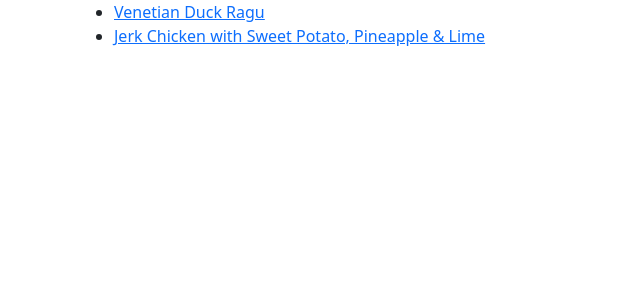
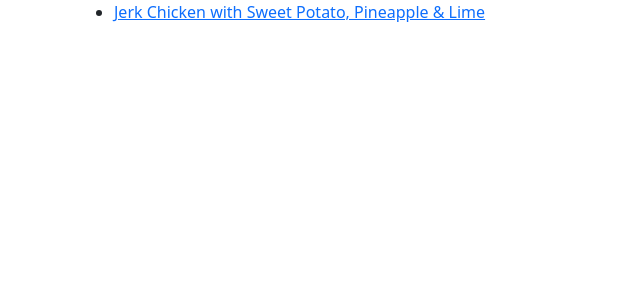
Before and after one commit to r1ch/recipes, a Jekyll site: the page built from index.html, in a window 1280 px wide. Shown: the top 300 px of the page, without its empty margins (0-640 px from the left). Built offline with Jekyll 4.4.1, drawn with Linux system fonts in a browser that asks for light colours.

Commit message:
Update weekly dinner recipes

```diff
--- a/_data/mealie.yml
+++ b/_data/mealie.yml
@@ -1,6 +1,3 @@
-- date: 2026-02-03
-  title: Venetian Duck Ragu
-  link: https://tiny-chicken.pikapod.net/g/home/shared/r/746ffb64-39d9-44d1-a7a2-6384af5da604
 - date: 2026-02-04
   title: Jerk Chicken with Sweet Potato, Pineapple & Lime
   link: https://tiny-chicken.pikapod.net/g/home/shared/r/79b4b4e7-a4d3-4789-b826-ca1afb81df25
```
